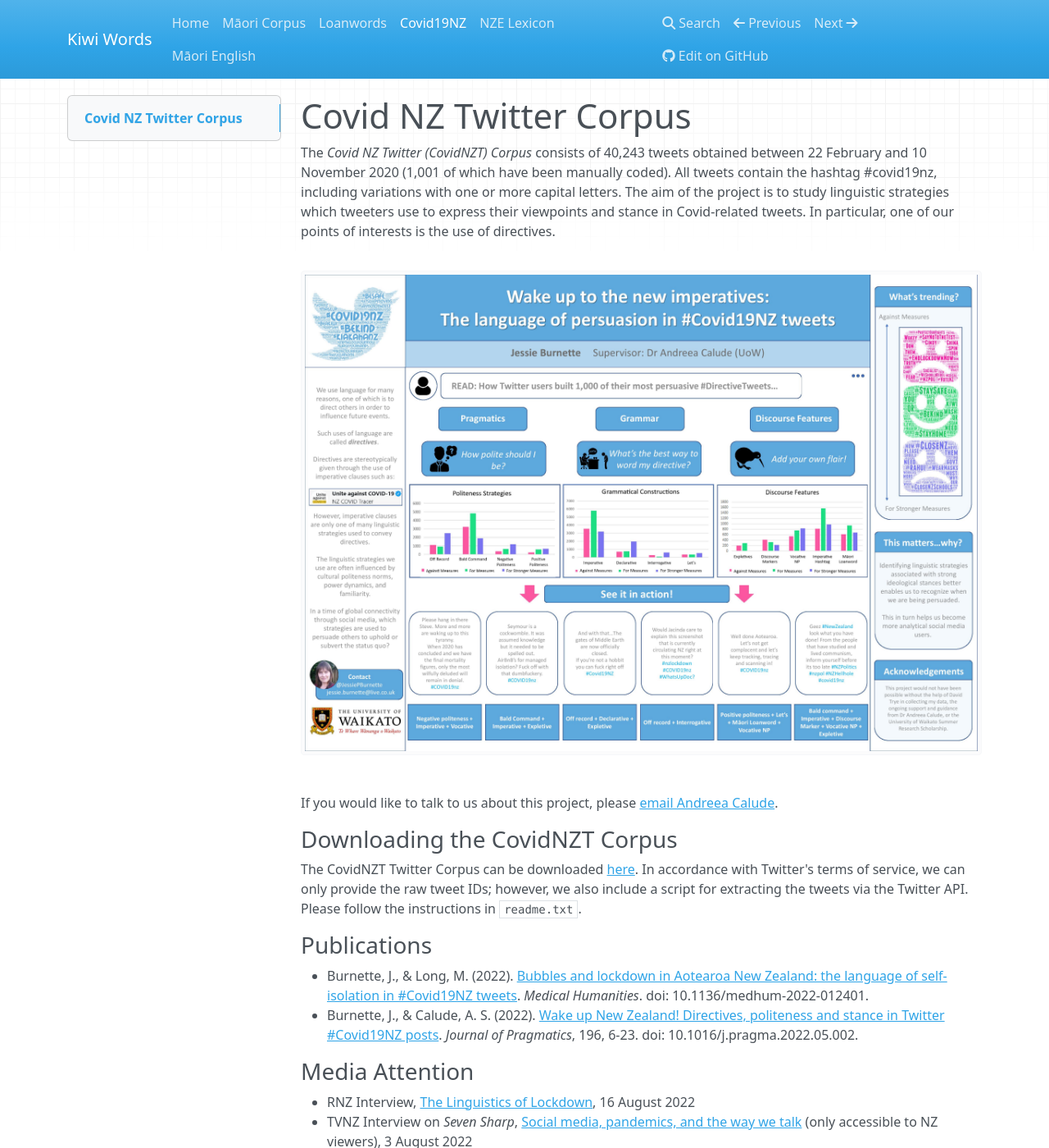
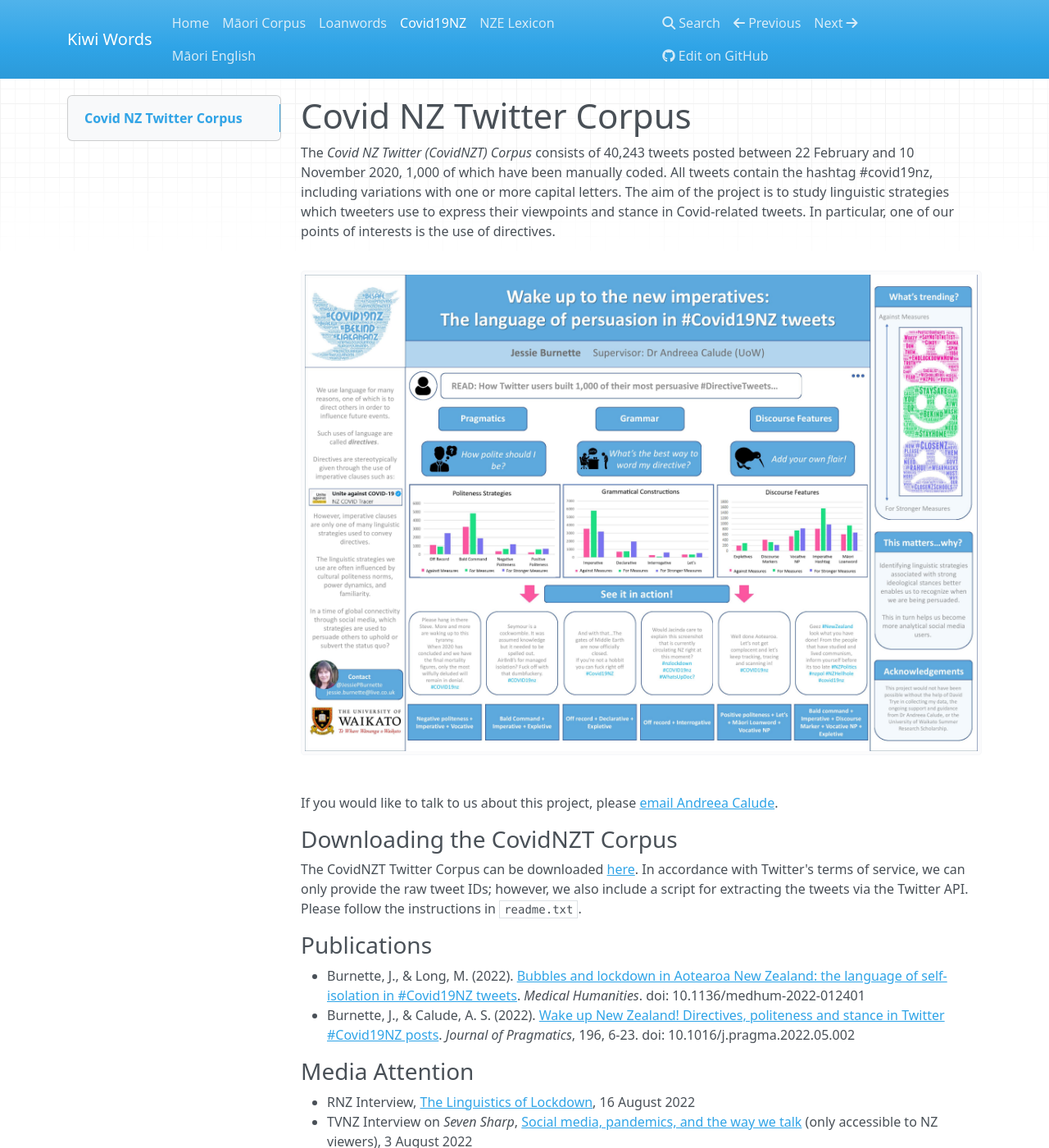
Before and after one commit to Waikato/kiwiwords, an MkDocs documentation site: the page built from docs/covidnz_corpus.md, in a window 1280 px wide and 1400 px high. Shown: the whole window at 82% size. Built offline with MkDocs 1.6.1, drawn with Linux system fonts in a browser that asks for light colours; nearby versions of some CDN libraries.

Commit message:
Updated references

```diff
--- a/docs/covidnz_corpus.md
+++ b/docs/covidnz_corpus.md
@@ -1,5 +1,5 @@
 # Covid NZ Twitter Corpus
-The *Covid NZ Twitter (CovidNZT) Corpus* consists of 40,243 tweets obtained between 22 February and 10 November 2020 (1,001 of which have been manually coded). All tweets contain the hashtag #covid19nz, including variations with one or more capital letters. The aim of the project is to study linguistic strategies which tweeters use to express their viewpoints and stance in Covid-related tweets. In particular, one of our points of interests is the use of directives.
+The *Covid NZ Twitter (CovidNZT) Corpus* consists of 40,243 tweets posted between 22 February and 10 November 2020, 1,000 of which have been manually coded. All tweets contain the hashtag #covid19nz, including variations with one or more capital letters. The aim of the project is to study linguistic strategies which tweeters use to express their viewpoints and stance in Covid-related tweets. In particular, one of our points of interests is the use of directives.
 
 <img src="../pics/covid_poster.jpg" alt="Covid19NZ Poster"/>
 
@@ -9,8 +9,8 @@ If you would like to talk to us about this project, please [email Andreea Calude
 The CovidNZT Twitter Corpus can be downloaded <a href="../pics/covid_nzt.zip">here</a>. In accordance with Twitter's terms of service, we can only provide the raw tweet IDs; however, we also include a script for extracting the tweets via the Twitter API. Please follow the instructions in `readme.txt`.
 
 ### Publications
-- Burnette, J., & Long, M. (2022). [Bubbles and lockdown in Aotearoa New Zealand: the language of self-isolation in #Covid19NZ tweets](https://mh.bmj.com/content/early/2022/07/27/medhum-2022-012401). *Medical Humanities*. doi: 10.1136/medhum-2022-012401.
-- Burnette, J., & Calude, A. S. (2022). [Wake up New Zealand! Directives, politeness and stance in Twitter #Covid19NZ posts](https://www.sciencedirect.com/science/article/abs/pii/S0378216622001266). *Journal of Pragmatics*, 196, 6-23. doi: 10.1016/j.pragma.2022.05.002.
+- Burnette, J., & Long, M. (2022). [Bubbles and lockdown in Aotearoa New Zealand: the language of self-isolation in #Covid19NZ tweets](https://mh.bmj.com/content/early/2022/07/27/medhum-2022-012401). *Medical Humanities*. doi: 10.1136/medhum-2022-012401
+- Burnette, J., & Calude, A. S. (2022). [Wake up New Zealand! Directives, politeness and stance in Twitter #Covid19NZ posts](https://www.sciencedirect.com/science/article/abs/pii/S0378216622001266). *Journal of Pragmatics*, 196, 6-23. doi: 10.1016/j.pragma.2022.05.002
 
 ### Media Attention
 
```
